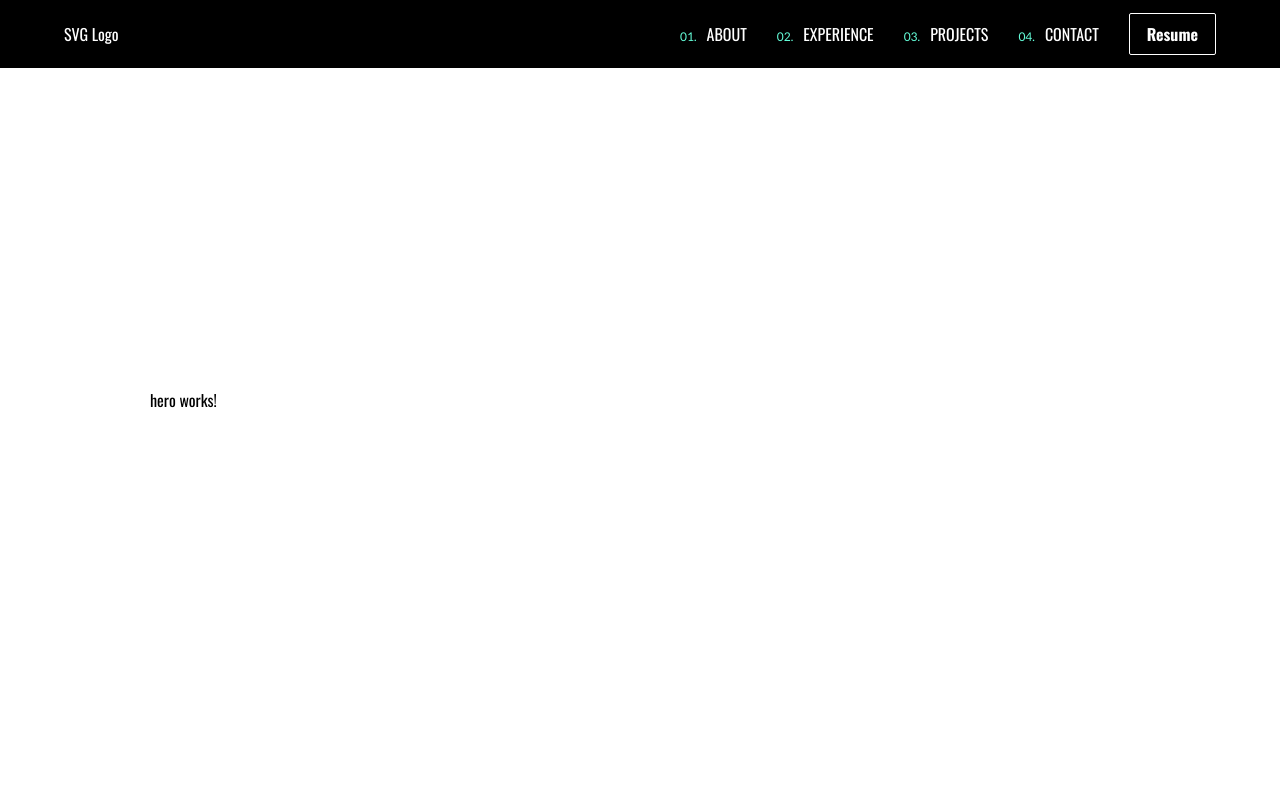
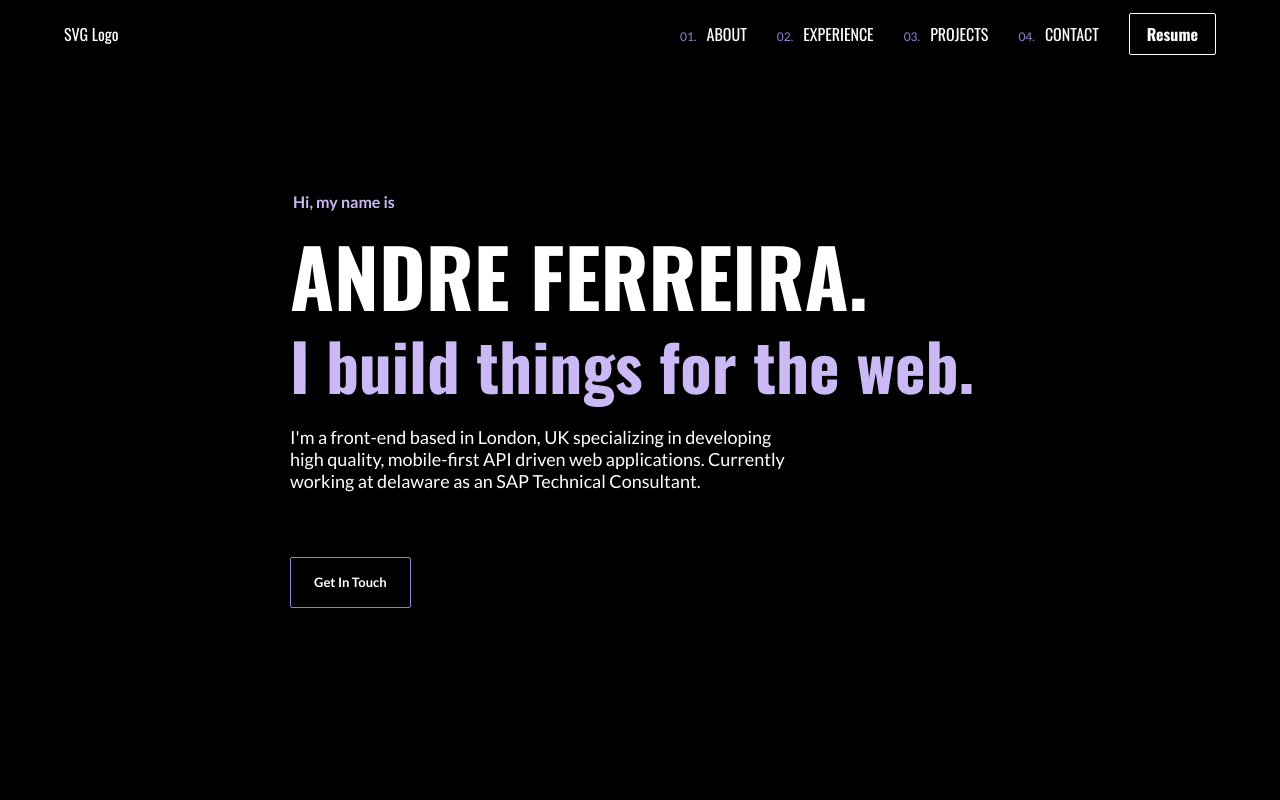
Before and after one commit to andreferreiradlw/itsjustandre, an Angular app: page / in a window 1280 px wide. Shown: the top 800 px of the page. Built offline with nearby package versions, Linux system fonts and the light colour scheme; what @nicky-lenaers/ngx-scroll-to would draw is missing.

Commit message:
Hero Component

```diff
--- a/src/app/app.component.css
+++ b/src/app/app.component.css
@@ -4,13 +4,19 @@
   grid-template-rows: 1fr auto;
   grid-template-columns: 100%;
 }
+.container .hero {
+  width: 100vw;
+  height: 100vh;
+  background-color: black;
+  margin: 0;
+  padding: 0;
+}
 .container main {
   width: 100%;
   counter-reset: section 0;
   margin: 0px auto;
-  padding: 0px 25px;
 }
-#content > .section {
+.section {
   max-width: 1000px;
   display: flex;
   -webkit-box-pack: center;
@@ -20,7 +26,7 @@
   align-items: flex-start;
   min-height: 100vh;
   margin: 0px auto;
-  padding: 150px 0px;
+  padding: 0px 25px;
 }
 /*MEDIA SCREENS*/
 @media only screen and (max-width: 479px) {
@@ -30,19 +36,19 @@
 @media only screen and (min-width: 480px) and (max-width: 767px) {}
 
 @media only screen and (min-width: 768px) and (max-width: 991px) {
-  .container main {
+  .section {
     padding: 0px 50px;
   }
 }
 
 @media only screen and (min-width: 992px) and (max-width: 1199px) {
-  .container main {
+  .section {
     padding: 0px 100px;
   }
 }
 
 @media only screen and (min-width: 1200px) {
-  .container main {
+  .section {
     padding: 0px 150px;
   }
 }
--- a/src/app/app.component.html
+++ b/src/app/app.component.html
@@ -1,8 +1,10 @@
 <div id="root">
   <div class="container">
     <app-menu></app-menu>
+    <div class="hero">
+      <app-hero id="home" class="section"></app-hero>
+    </div>
     <main id="content">
-      <app-hero id="home" class="section"></app-hero>
       <app-about id="about" class="section"></app-about>
       <app-experience id="experience" class="section"></app-experience>
       <app-projects id="projects" class="section"></app-projects>
--- a/src/app/hero/hero.component.css
+++ b/src/app/hero/hero.component.css
@@ -0,0 +1,96 @@
+:host {
+  background-color: black;
+  color: white;
+}
+h5 {
+  color: rgb(203, 185, 245);
+  font-size: 16px;
+  margin: 0px 0px 20px 3px;
+  font-family: 'Lato', sans-serif;
+
+}
+h1 {
+  font-size: 80px;
+  line-height: 1.1;
+  margin: 0 0 10px;
+  text-transform: uppercase;
+}
+h2 {
+  color: rgb(203, 185, 245);
+  font-size: 65px;
+  line-height: 1.1;
+  margin: 0px;
+}
+.hero-blurb {
+  width: 100%;
+  margin-top: 25px;
+  max-width: 500px;
+}
+.hero-blurb p {
+  margin: 0px 0px 15px;
+  font-family: 'Lato', sans-serif;
+}
+.hero-button {
+  width: 100%;
+}
+.hero-email {
+  font-family: 'Lato', sans-serif;
+  font-weight: 700;
+  color: white;
+  background-color: transparent;
+  line-height: 1;
+  cursor: pointer;
+  font-size: 13px;
+  margin-top: 50px;
+  border-width: 1px;
+  border-style: solid;
+  border-color: rgb(152, 127, 209);
+  border-image: initial;
+  border-radius: 2px;
+  padding: 18px 23px;
+  text-decoration: none;
+  transition: all 0.25s cubic-bezier(0.645, 0.045, 0.355, 1) 0s;
+}
+.hero-email:hover {
+  color: black;
+  background-color: rgb(203, 185, 245);
+}
+
+
+
+
+/*MEDIA SCREENS*/
+@media only screen and (max-width: 479px) {}
+
+@media only screen and (max-width: 767px) {
+  h5 {
+    font-size: 13px;
+  }
+  h1, h2 {
+    font-size: 45px;
+  }
+}
+
+@media only screen and (min-width: 768px) and (max-width: 991px) {
+  h5 {
+    font-size: 14px;
+  }
+  h1, h2 {
+    font-size: 55px;
+  }
+}
+
+@media only screen and (min-width: 992px) and (max-width: 1199px) {
+  h5 {
+    font-size: 15px;
+  }
+  h1, h2 {
+    font-size: 60px;
+  }
+}
+
+@media only screen and (min-width: 1200px) {
+  .hero-blurb p {
+    font-size: 18px;
+  }
+}
--- a/src/app/hero/hero.component.html
+++ b/src/app/hero/hero.component.html
@@ -1,3 +1,9 @@
-<p>
-  hero works!
-</p>
+<h5 class="hero-hi">Hi, my name is</h5>
+<h1 class="hero-name">Andre Ferreira.</h1>
+<h2 class="hero-subtitle">I build things for the web.</h2>
+<div class="hero-blurb">
+  <p>I'm a front-end based in London, UK specializing in developing high quality, mobile-first API driven web applications. Currently working at delaware as an SAP Technical Consultant.</p>
+</div>
+<div class="hero-button">
+  <a href="mailto:ferreirandre25@gmail.com" class="hero-email">Get In Touch</a>
+</div>
--- a/src/app/menu/menu.component.css
+++ b/src/app/menu/menu.component.css
@@ -140,7 +140,7 @@ nav .header-nav-list .header-nav-list-item {
 nav .header-nav-list .header-nav-list-item::before {
   content: "0" counter(item) ".";
   text-align: right;
-  color: rgb(100, 255, 218);
+  color: rgb(152, 127, 209);
   font-size: 12px;
   font-family: 'Lato', sans-serif;
 }
@@ -155,7 +155,7 @@ nav .header-nav-list .header-nav-list-item > a {
   transition: all 0.25s cubic-bezier(0.645, 0.045, 0.355, 1) 0s;
 }
 nav .header-nav-list .header-nav-list-item > a:hover {
-  color: rgb(100, 255, 218);
+  color: rgb(152, 127, 209);
 }
 nav .resume-button > a {
   color: white;
@@ -179,7 +179,7 @@ nav .resume-button > a {
 }
 nav .resume-button > a:hover {
   color: black;
-  background-color: rgb(100, 255, 218);
+  background-color: rgb(152, 127, 209);
 }
 header .slider-menu-container {
   position: fixed;
@@ -223,7 +223,7 @@ header .slider-menu-container {
 .header-slider-list .header-slider-list-item::before {
   display: block;
   content: "0" counter(item) ".";
-  color: rgb(100, 255, 218);
+  color: rgb(152, 127, 209);
   font-size: 15px;
   margin-bottom: 5px;
 }
@@ -239,7 +239,7 @@ header .slider-menu-container {
   padding: 3px 20px 20px;
 }
 .slider-menu .resume-button {
-  color: rgb(100, 255, 218);
+  color: rgb(152, 127, 209);
   background-color: transparent;
   font-size: 18px;
   font-family: 'Lato', sans-serif;
@@ -249,7 +249,7 @@ header .slider-menu-container {
   width: max-content;
   border-width: 1px;
   border-style: solid;
-  border-color: rgb(100, 255, 218);
+  border-color: rgb(152, 127, 209);
   border-image: initial;
   border-radius: 2px;
   text-decoration: none;
@@ -258,7 +258,7 @@ header .slider-menu-container {
 }
 .slider-menu .resume-button:hover {
   color: black;
-  background-color: rgb(100, 255, 218);
+  background-color: rgb(152, 127, 209);
 }
 /*MEDIA SCREENS*/
 @media only screen and (max-width: 479px) {
--- a/src/styles.css
+++ b/src/styles.css
@@ -17,10 +17,19 @@ body {
   font-family: 'Oswald', sans-serif;
   /*font-family: 'Lato', sans-serif;*/
 }
+a {
+  display: inline-block;
+  text-decoration-skip-ink: auto;
+  color: inherit;
+  position: relative;
+  cursor: pointer;
+  text-decoration: none;
+  transition: all 0.25s cubic-bezier(0.645, 0.045, 0.355, 1) 0s;
+}
 .blur {
   overflow: hidden !important;
 }
-.blur main {
+.blur main, .blur app-hero {
   -webkit-filter: blur(2px);
   -moz-filter: blur(2px);
   -o-filter: blur(2px);
```
